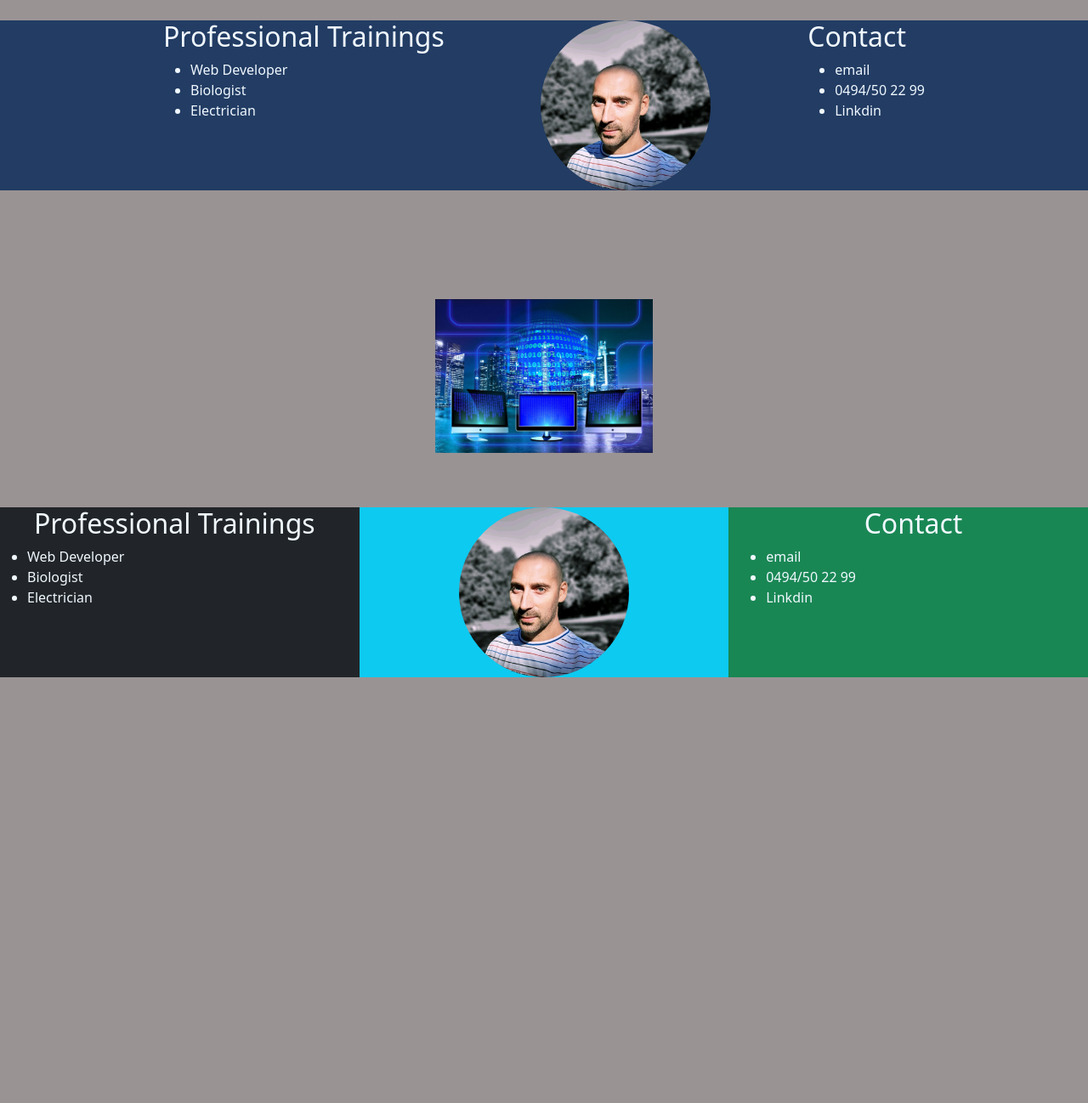
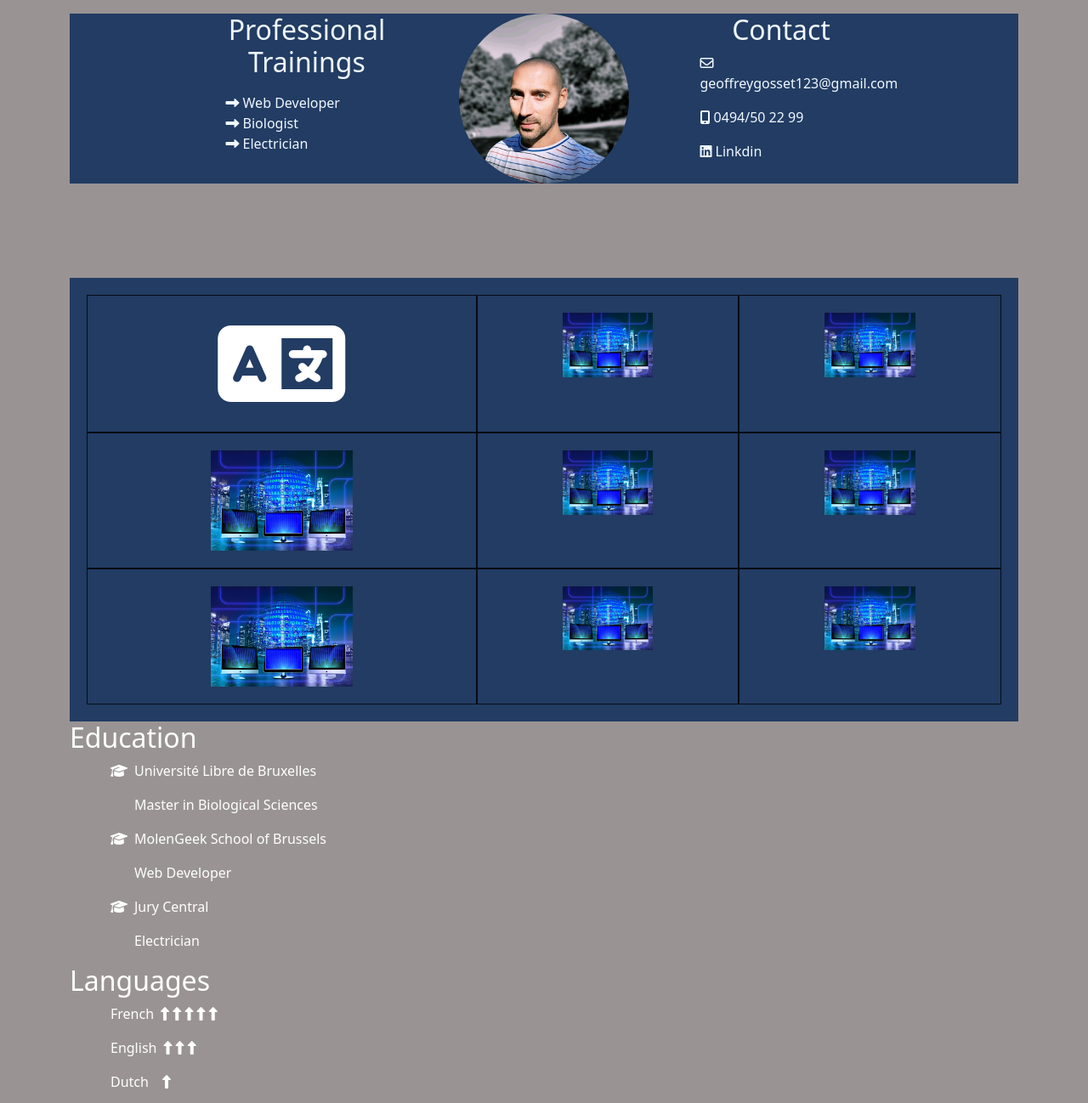
Before and after one commit to geogoss/CV_Geoffrey_Gosset, a plain HTML site: page index.html in a window 1280 px wide. Shown: the part 40-1338 px from the top of the page at 85% size. Before the commit the page ends 901 px from the top, so only its background shows below. Drawn offline with nearby package versions, Linux system fonts and the light colour scheme.

Commit message:
avancement, changement du bloc centrale + Education et languages

```diff
--- a/Public/style.css
+++ b/Public/style.css
@@ -1,3 +1,4 @@
+
 body{
 
  background-color: rgb(154, 147, 148);
@@ -21,14 +22,21 @@ a{
 
 .professionalTrainings{
     margin-left: 15%;
-}
+    width: 20%;
+    text-align: center;
+  }
 
-.contact{
+  .contact{
     margin-right: 15%;
-}
+    width: 20%;
+    text-align: center;
+  }
 
+  .imageAvatar{
+    width: 20%;
+  }
 
-.avatar{
+  .avatar{
     display: block;
     margin-left: auto;
     margin-right: auto;
@@ -37,59 +45,41 @@ a{
     border-radius: 50%;
 }
 
+.ajustementFlex {
+  text-align: start;
+}
 
 
 /* Block central */
-
-.blockCentral{
-    display: flex;
-    justify-content: center;
-    margin-top: 10%;
+.grid-container {
+  margin-top: 10%;
+  display: grid;
+  grid-template-columns: auto auto auto;
+  background-color: rgb(34, 60, 99);
+  padding: 20px;
+}
+.grid-item {
+  background-color: rgb(34, 60, 99);
+  border: 1px solid rgba(0, 0, 0, 0.8);
+  padding: 20px;
+  font-size: 30px;
+  text-align: center;
 }
 
-.imageCentrale {
-    width: 20%;
-
+.imgCenter {
+width: 40%;
 }
 
-.carteMere {
-    max-width: 100%;
-    max-height: 100%;
-}
+
 
 /* 3eme block */
 
-.row {
-    margin-top: 5%;
-    margin-bottom: 5%;
+.education{
+  display: flex;
+  justify-content: start;
 }
 
-.column {
-    float: left;
-    width: 33.33%;
-    color: aliceblue;
-    height: 200px;
-  }
 
-  .titre {
-    text-align: center;
-  }
 
-  /* Clear floats after the columns */
-  .row:after {
-    content: "";
-    display: table;
-    clear: both;
-  }
 
-  .column {
-    float: left;
-  }
-
-  .left, .right {
-    width: 25%;
-  }
-
-  .middle {
-    width: 50%;
-  }
+  /* 4eme block */
--- a/index.html
+++ b/index.html
@@ -1,25 +1,33 @@
 <!DOCTYPE html>
 <html lang="fr">
+
 <head>
     <meta charset="UTF-8">
     <meta name="viewport" content="width=device-width, initial-scale=1.0">
-    <script src="https://cdn.jsdelivr.net/npm/bootstrap@5.0.2/dist/js/bootstrap.bundle.min.js" integrity="sha384-MrcW6ZMFYlzcLA8Nl+NtUVF0sA7MsXsP1UyJoMp4YLEuNSfAP+JcXn/tWtIaxVXM" crossorigin="anonymous"></script>
-    <link href="https://cdn.jsdelivr.net/npm/bootstrap@5.0.2/dist/css/bootstrap.min.css" rel="stylesheet" integrity="sha384-EVSTQN3/azprG1Anm3QDgpJLIm9Nao0Yz1ztcQTwFspd3yD65VohhpuuCOmLASjC" crossorigin="anonymous">
+    <script src="https://kit.fontawesome.com/bacd6384d9.js" crossorigin="anonymous"></script>
+    <script src="https://cdn.jsdelivr.net/npm/bootstrap@5.0.2/dist/js/bootstrap.bundle.min.js"
+        integrity="sha384-MrcW6ZMFYlzcLA8Nl+NtUVF0sA7MsXsP1UyJoMp4YLEuNSfAP+JcXn/tWtIaxVXM"
+        crossorigin="anonymous"></script>
+    <link href="https://cdn.jsdelivr.net/npm/bootstrap@5.0.2/dist/css/bootstrap.min.css" rel="stylesheet"
+        integrity="sha384-EVSTQN3/azprG1Anm3QDgpJLIm9Nao0Yz1ztcQTwFspd3yD65VohhpuuCOmLASjC" crossorigin="anonymous">
     <link rel="stylesheet" href="Public/style.css">
     <title>Document</title>
 </head>
+
 <body>
+    <div class="container">
+
+
         <!-- entête avatar -->
         <div class="blockAvatar">
             <div class="professionalTrainings">
                 <div>
                     <h2>Professional Trainings</h2>
-                <ul>
-                    <li>Web Developer</li>
-                    <li>Biologist</li>
-                    <li>Electrician</li>
-
-                </ul>
+                    <div class="ajustementFlex ms-3 mt-3">
+                        <div><i class="fa fa-long-arrow-right" aria-hidden="true"></i> Web Developer</div>
+                        <div><i class="fa fa-long-arrow-right" aria-hidden="true"></i> Biologist</div>
+                        <div><i class="fa fa-long-arrow-right" aria-hidden="true"></i> Electrician</div>
+                    </div>
                 </div>
             </div>
             <div class="imageAvatar">
@@ -27,45 +35,84 @@
             </div>
             <div class="contact">
                 <h2>Contact</h2>
-            <ul>
-                <li><a href="mailto:geoffreygosset123@gmail.com">email</a></li>
-                <li><a href="tel:+32494502299">0494/50 22 99</a></li>
-                <li><a href="http://www.linkedin.com/in/geoffrey-gosset">Linkdin</a></li>
-
-            </ul>
+                <div class="ajustementFlex ms-3">
+                    <p><a href="mailto:geoffreygosset123@gmail.com"><i class="fa fa-envelope-o" aria-hidden="true"></i> geoffreygosset123@gmail.com</a></p>
+                    <p><a href="tel:+32494502299"><i class="fa fa-mobile" aria-hidden="true"></i> 0494/50 22 99</a></p>
+                    <p><a href="http://www.linkedin.com/in/geoffrey-gosset"><i class="fa fa-linkedin-square" aria-hidden="true"></i> Linkdin</a></p>
                 </div>
-    </div>
-    <!-- Block central -->
-    <div class="blockCentral">
-        <div class="imageCentrale">
-            <img class="carteMere" src="Public/images/monitor-1307227_1280.jpg" alt="">
 
             </div>
         </div>
-    <div class="row bg-danger">
-        <div class="column bg-dark">
-            <h2 class="titre">Professional Trainings</h2>
-            <ul>
-                <li>Web Developer</li>
-                <li>Biologist</li>
-                <li>Electrician</li>
 
-            </ul>
+
+        <!-- Block central -->
+        <div class="grid-container">
+
+            <div class="grid-item"><i class="fa fa-language fa-4x text-white" aria-hidden="true"></i></div>
+            <div class="grid-item"><img class="imgCenter" src="Public/images/monitor-1307227_1280.jpg" alt=""></div>
+            <div class="grid-item"><img class="imgCenter" src="Public/images/monitor-1307227_1280.jpg" alt=""></div>
+            <div class="grid-item"><img class="imgCenter" src="Public/images/monitor-1307227_1280.jpg" alt=""></div>
+            <div class="grid-item"><img class="imgCenter" src="Public/images/monitor-1307227_1280.jpg" alt=""></div>
+            <div class="grid-item"><img class="imgCenter" src="Public/images/monitor-1307227_1280.jpg" alt=""></div>
+            <div class="grid-item"><img class="imgCenter" src="Public/images/monitor-1307227_1280.jpg" alt=""></div>
+            <div class="grid-item"><img class="imgCenter" src="Public/images/monitor-1307227_1280.jpg" alt=""></div>
+            <div class="grid-item"><img class="imgCenter" src="Public/images/monitor-1307227_1280.jpg" alt=""></div>
+
         </div>
-        <div class="column bg-info">
-            <img class="avatar" src="Public/images/avatar_GG.jpg" alt="">
+
+
+        <!-- 3eme block -->
+
+        <div class="text-white">
+            <h2 class="mb-2">Education</h2>
+            <div class="education">
+                <div class="ms-5 me-2"><i class="fa fa-graduation-cap" aria-hidden="true"></i></div>
+                <div>
+                    <p>Université Libre de Bruxelles</p>
+                    <p>Master in Biological Sciences</p>
                 </div>
-        <div class="column bg-success">
-            <h2 class="titre">Contact</h2>
-            <ul>
-                <li><a href="mailto:geoffreygosset123@gmail.com">email</a></li>
-                <li><a href="tel:+32494502299">0494/50 22 99</a></li>
-                <li><a href="http://www.linkedin.com/in/geoffrey-gosset">Linkdin</a></li>
-
-            </ul>
+            </div>
+            <div class="education">
+                <div class="ms-5 me-2"><i class="fa fa-graduation-cap" aria-hidden="true"></i></div>
+                <div>
+                    <p>MolenGeek School of Brussels</p>
+                    <p>Web Developer</p>
+                </div>
+            </div>
+            <div class="education">
+                <div class="ms-5 me-2"><i class="fa fa-graduation-cap" aria-hidden="true"></i></div>
+                <div>
+                    <p>Jury Central</p>
+                    <p>Electrician</p>
+                </div>
             </div>
 
         </div>
 
+        <!-- 4eme block -->
+        <div class="text-white">
+            <h2>Languages</h2>
+            <p class="ms-5">French<i class="fa fa-long-arrow-up ms-2" aria-hidden="true"></i>
+                <i class="fa fa-long-arrow-up" aria-hidden="true"></i>
+                <i class="fa fa-long-arrow-up" aria-hidden="true"></i>
+                <i class="fa fa-long-arrow-up" aria-hidden="true"></i>
+                <i class="fa fa-long-arrow-up" aria-hidden="true"></i>
+            </p>
+            <p class="ms-5">English<i class="fa fa-long-arrow-up ms-2" aria-hidden="true"></i>
+                <i class="fa fa-long-arrow-up" aria-hidden="true"></i>
+                <i class="fa fa-long-arrow-up" aria-hidden="true"></i>
+                <!-- <i class="fa fa-long-arrow-up" aria-hidden="true"></i> -->
+            </p>
+            <p class="ms-5">Dutch<i class="fa fa-long-arrow-up ms-3" aria-hidden="true"></i>
+                <!-- <i class="fa fa-long-arrow-up" aria-hidden="true"></i> -->
+            </p>
+        </div>
+
+        <!-- 5eme block Passions -->
+
+
+
+    </div>
 </body>
+
 </html>
```
Lines whose indentation alone changed are shown as unchanged.
